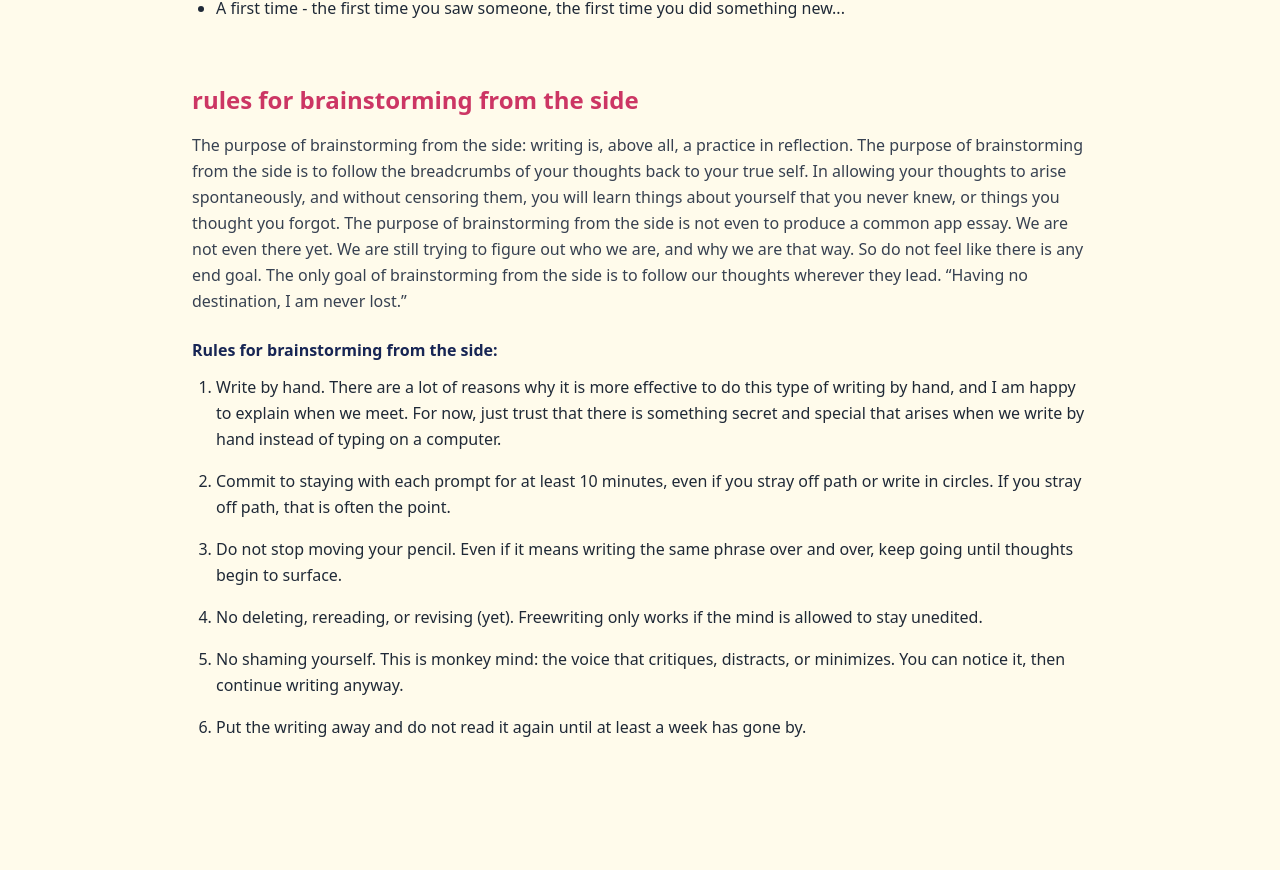
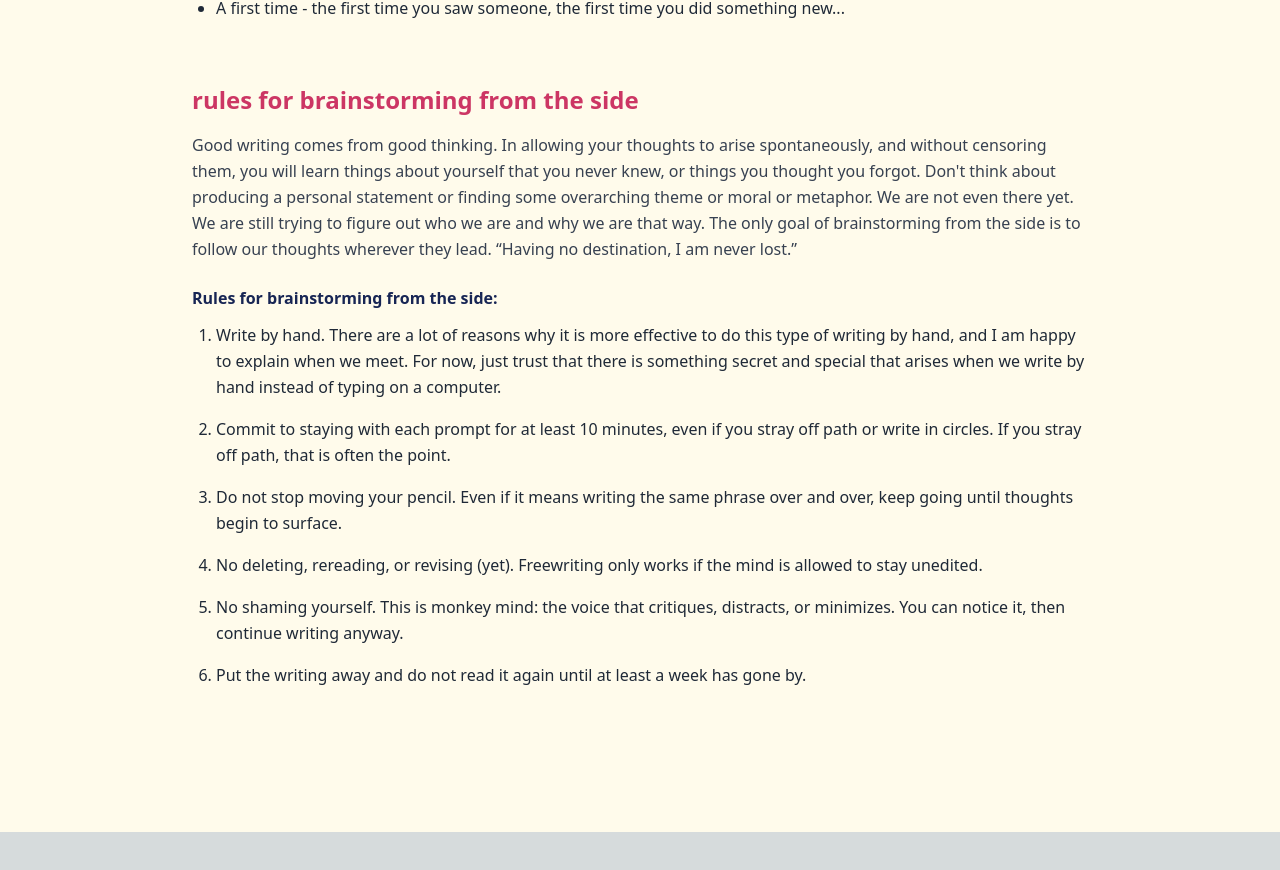
Before and after one commit to tendermoonflower/mpcc, a Next.js app: page /tips in a window 1280 px wide. Shown: the part 1253-2123 px from the top of the page. After the commit the page ends 2085 px from the top, so only its background shows below. Built offline with nearby package versions, Linux system fonts and the light colour scheme.

Commit message:
Update tips.tsx

```diff
--- a/pages/tips.tsx
+++ b/pages/tips.tsx
@@ -98,7 +98,7 @@ export default function VideoPage() {
           </h2>
 
           <p className="mb-6 text-gray-700 leading-relaxed">
-            The purpose of brainstorming from the side: writing is, above all, a practice in reflection. The purpose of brainstorming from the side is to follow the breadcrumbs of your thoughts back to your true self. In allowing your thoughts to arise spontaneously, and without censoring them, you will learn things about yourself that you never knew, or things you thought you forgot. The purpose of brainstorming from the side is not even to produce a common app essay. We are not even there yet. We are still trying to figure out who we are, and why we are that way. So do not feel like there is any end goal. The only goal of brainstorming from the side is to follow our thoughts wherever they lead. “Having no destination, I am never lost.”
+            Good writing comes from good thinking. In allowing your thoughts to arise spontaneously, and without censoring them, you will learn things about yourself that you never knew, or things you thought you forgot. Don't think about producing a personal statement or finding some overarching theme or moral or metaphor. We are not even there yet. We are still trying to figure out who we are and why we are that way. The only goal of brainstorming from the side is to follow our thoughts wherever they lead. “Having no destination, I am never lost.”
           </p>
 
           <p className="mb-3 font-semibold text-blue-950">
```
